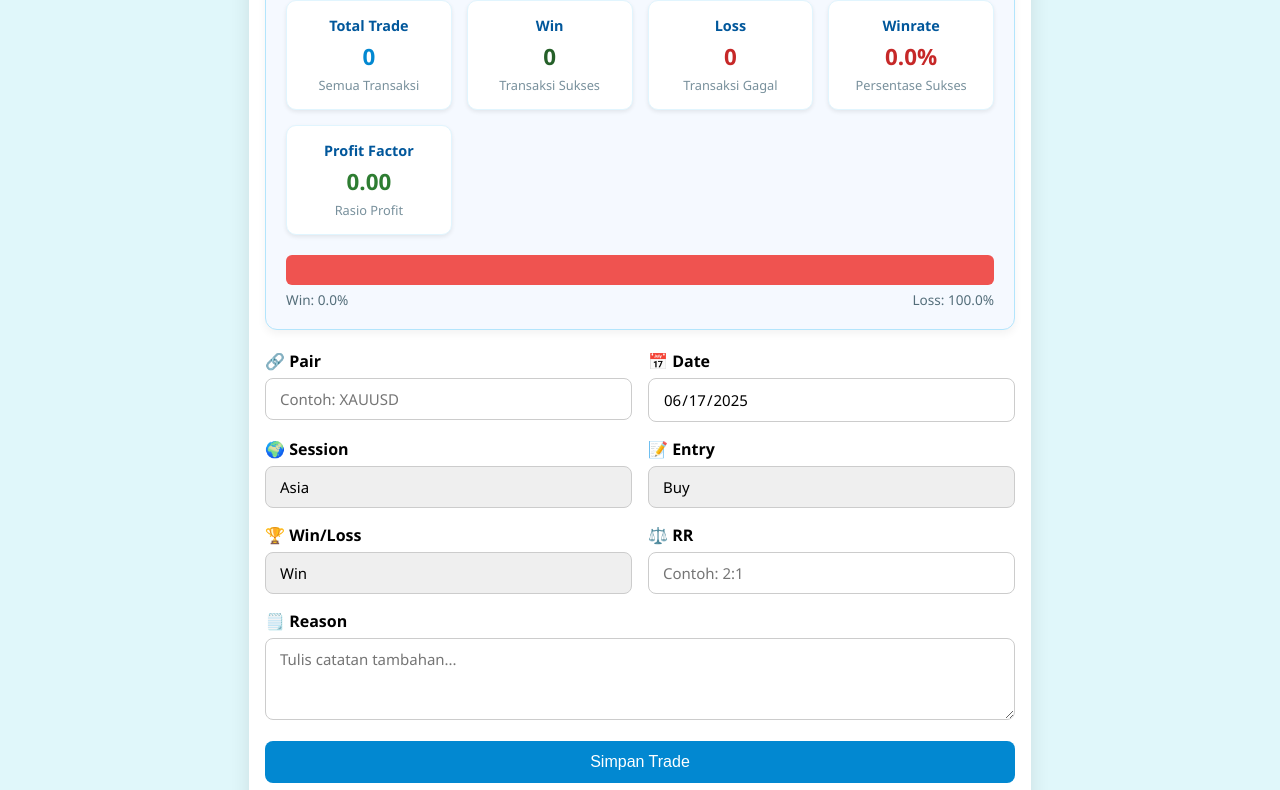
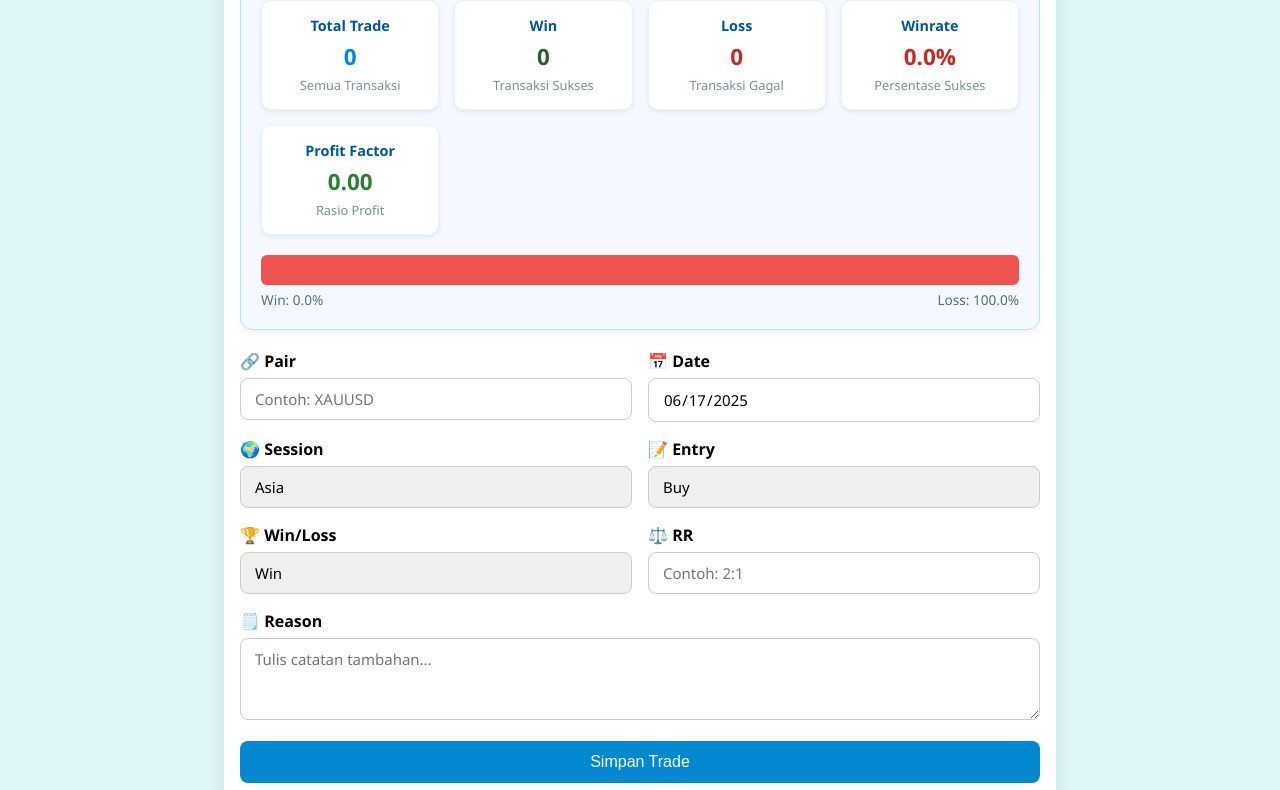
Before and after one commit to pixumi/jurnal_trading, a website: page index.html in a window 1280 px wide. Shown: the part 200-990 px from the top of the page. Drawn offline with Linux system fonts and the light colour scheme.

Commit message:
Update style.css

```diff
--- a/style.css
+++ b/style.css
@@ -86,7 +86,7 @@ body.dark-mode {
 .container {
   background-color: #fff;
   width: 95%;
-  max-width: 750px;
+  max-width: 800px;
   margin: 100px 40px;
   padding: 0rem;
   padding-left: 16px;
```
